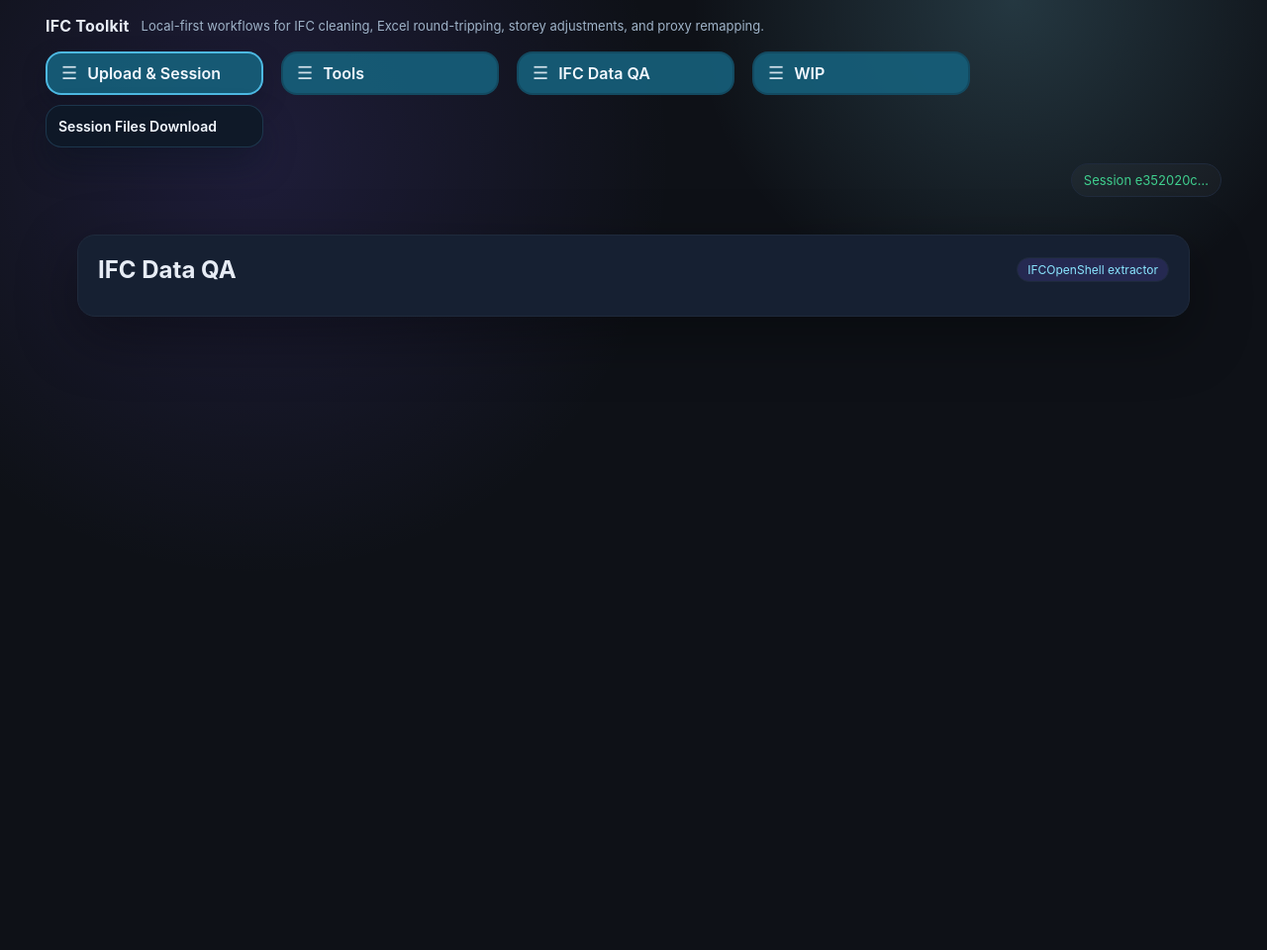
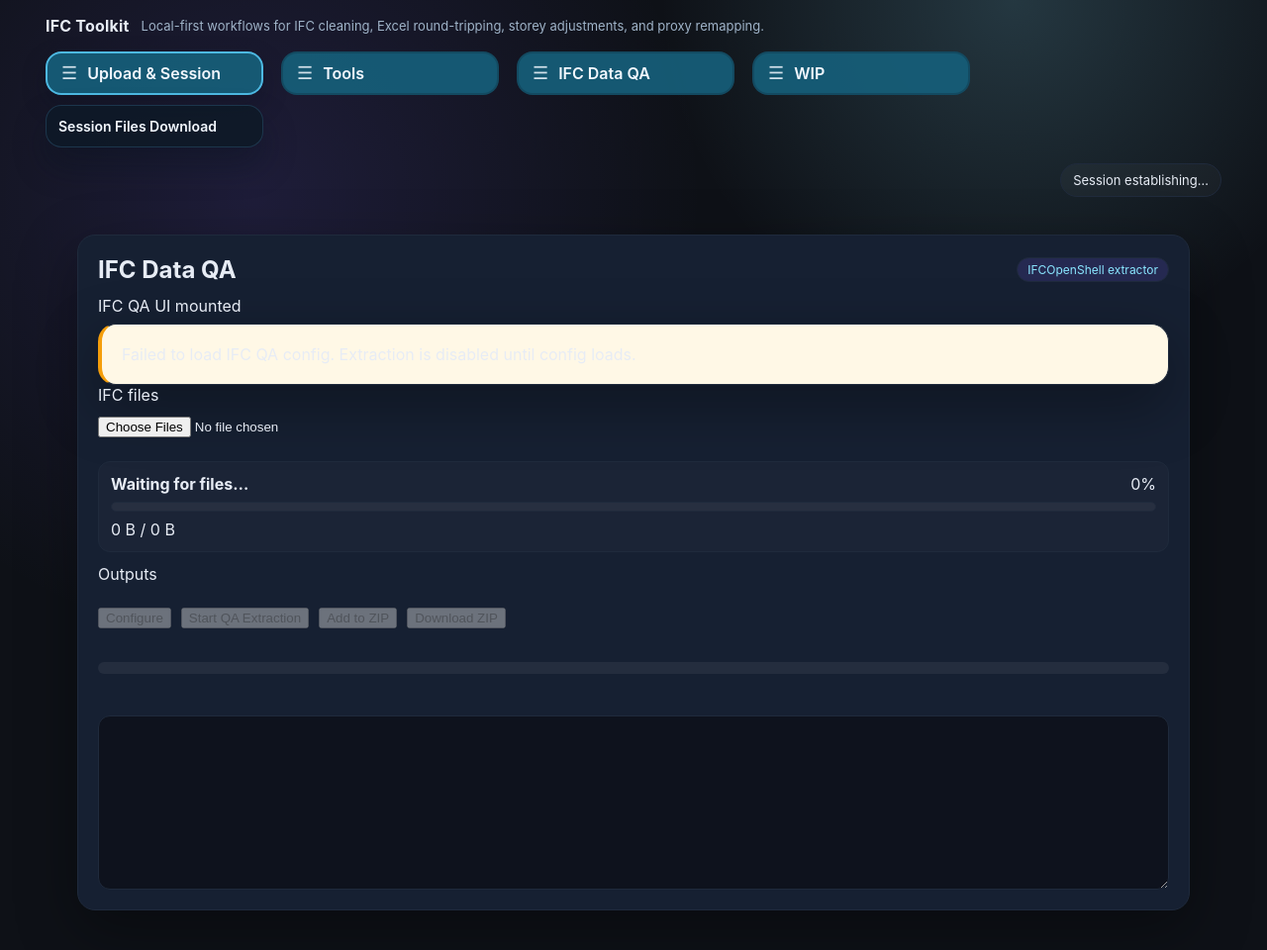
Before and after one commit to colinbedlington-Kier/IFC_Apps, a FastAPI app: page /ifc-qa/extractor in a window 1280 px wide. Shown: the top 960 px of the page at 99% size. Before the commit the page ends 430 px from the top, so only its background shows below. Run offline with FastAPI, Linux system fonts and the light colour scheme; data that the repository does not hold is empty; parts of the project's set-up code (start-up, migrations or seed data) failed here and were passed over; some libraries are stand-ins or nearby versions.

Commit message:
Fix IFC QA extractor frontend mount and bootstrap diagnostics

```diff
--- a/static/ifc_qa_app.js
+++ b/static/ifc_qa_app.js
@@ -438,7 +438,9 @@ async function runQueue(mode) {
       row.stageText = "Failed";
       row.error = err instanceof Error ? err.message : "Failed";
     }
-  });
+  }
+  qaState.isRunning = false;
+  renderActionButtons();
 }
 
 async function startRun() {
@@ -620,15 +622,37 @@ function dashboardTemplate() {
 }
 
 async function init() {
+  console.info("IFC QA bundle loaded");
+  if (!window.location.pathname.startsWith("/ifc-qa/")) return;
+
   const root = qs("#ifc-qa-root");
-  if (!root) return;
+  if (!root) {
+    console.error("IFC QA mount failed: #ifc-qa-root not found");
+    const errorBox = document.createElement("div");
+    errorBox.style.margin = "12px";
+    errorBox.style.padding = "10px 12px";
+    errorBox.style.background = "#fee2e2";
+    errorBox.style.border = "1px solid #ef4444";
+    errorBox.style.borderRadius = "8px";
+    errorBox.style.color = "#991b1b";
+    errorBox.textContent = "IFC QA mount failed: #ifc-qa-root not found";
+    document.body.appendChild(errorBox);
+    return;
+  }
+  console.info("IFC QA mount target found");
   const page = root.dataset.qaPage || "extractor";
 
-  await ensureSession();
+  try {
+    await ensureSession();
+  } catch (err) {
+    console.error("IFC QA session bootstrap failed", err);
+    qaState.warning = "Failed to bootstrap IFC QA session. Reload and try again.";
+  }
   await loadQaConfig();
 
   if (page === "extractor") {
     root.innerHTML = extractorTemplate();
+    root.insertAdjacentHTML("afterbegin", `<div class="muted" style="margin-bottom:8px">IFC QA UI mounted</div>`);
     bindExtractor();
     await refreshSessionSummary();
   } else if (page === "config") {
@@ -637,6 +661,7 @@ async function init() {
     root.innerHTML = dashboardTemplate();
     if (qaState.activeJobId) pollStatus(qaState.activeJobId);
   }
+  console.info("IFC QA app mounted");
 }
 
 document.addEventListener("DOMContentLoaded", init);
--- a/templates/ifc_qa.html
+++ b/templates/ifc_qa.html
@@ -11,5 +11,5 @@
 {% endblock %}
 
 {% block scripts %}
-<script src="/static/ifc_qa_app.js?v=20260223b"></script>
+<script src="/static/ifc_qa_app.js?v=20260422a"></script>
 {% endblock %}
```
